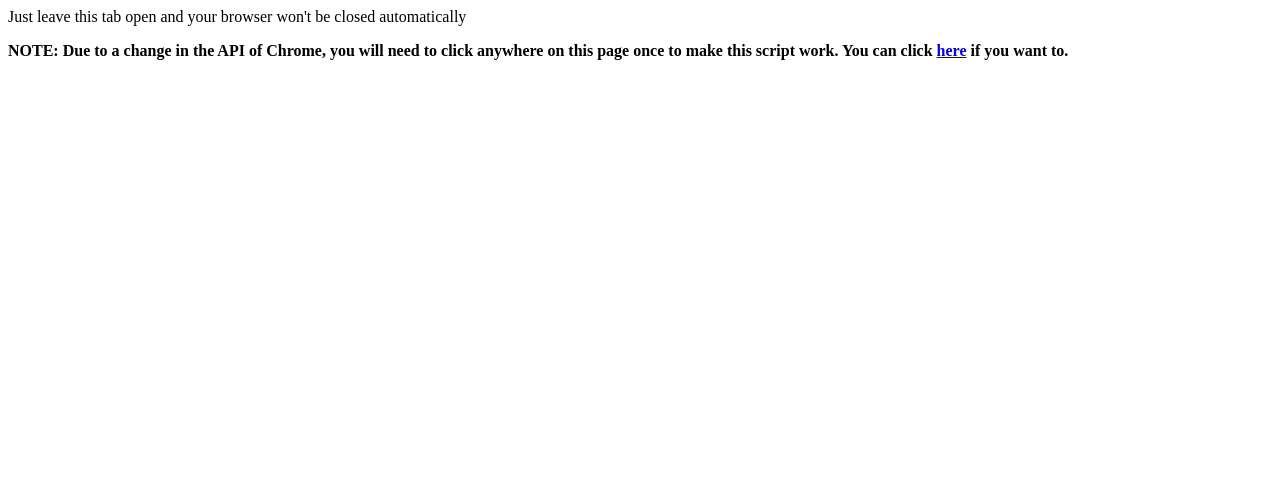
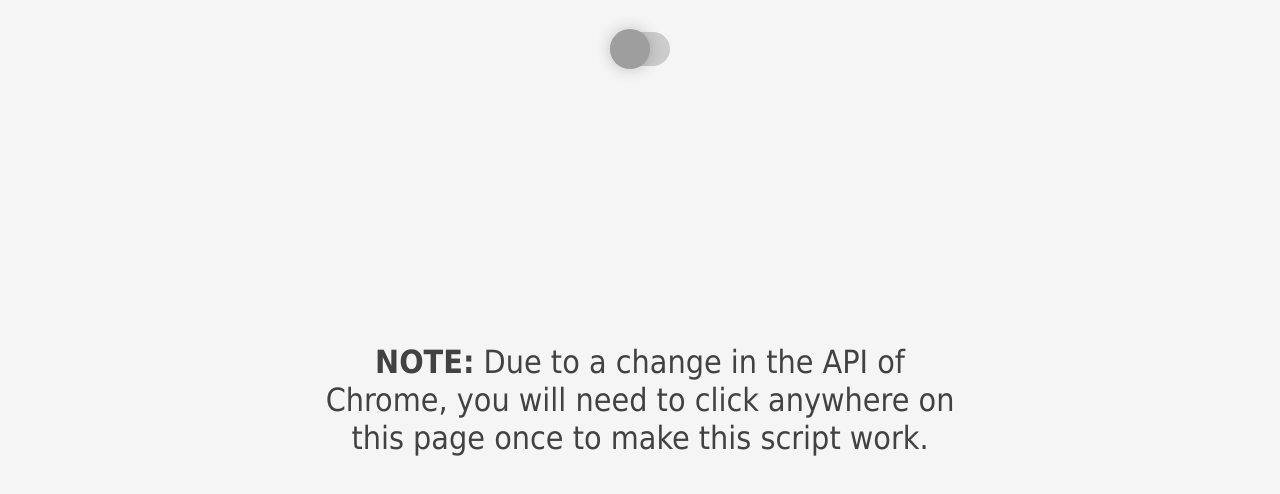
Before and after one commit to uzuki-P/close-confirmation-tab, a plain HTML site: page index.html in a window 1280 px wide. Drawn offline with Linux system fonts and the light colour scheme; grey boxes are pictures that could not be loaded.

Commit message:
Update index.html
update to new theme

```diff
--- a/index.html
+++ b/index.html
@@ -1,15 +1,165 @@
+<!DOCTYPE html>
+<html lang="en">
+  <head>
+    <meta charset="utf-8" />
+    <title>Prevent browser close tab</title>
+    <style>
+      body {
+        padding: 0;
+        margin: 0;
+        background-color: #f5f5f5;
+        color: #424242;
+        display: flex;
+        justify-content: center;
+        align-items: center;
+        text-align: center;
+        width: 100vw;
+        height: 100vh;
+        font-family: Tahoma, sans-serif;
+        font-size: 2rem;
+        transition: all 0.4s;
+        transition-timing-function: ease-out;
+      }
 
-<!DOCTYPE html>
-<html>
-    <head>
-        <meta charset="utf-8">
-        <title>Prevent browser close tab</title>
-    </head>
-    <body>
-        <div id="desc">Just leave this tab open and your browser won't be closed automatically</div>
-        <p id="new-note"><strong>NOTE: Due to a change in the API of Chrome, you will need to click anywhere on this page once to make this script work. You can click <a href="javascript:void()">here</a> if you want to.</strong></p>
-        <script>
-          window.onbeforeunload = function() { return "Would you really like to close your browser?"; }
-        </script>
-    </body>
+      .dark-mode {
+        background-color: #424242;
+        color: #f5f5f5;
+        transition: all 0.4s;
+        transition-timing-function: ease-out;
+      }
+
+      ::-moz-selection {
+        color: white;
+        background: #e91e63;
+      }
+
+      ::selection {
+        color: white;
+        background: #e91e63;
+      }
+
+      .text {
+        width: 50vw;
+        padding: 0;
+        margin: 0;
+      }
+
+      .btn-toggle {
+        position: absolute;
+        top: 2rem;
+        align-items: center;
+      }
+    </style>
+
+    <!-- Stolen from https://codepen.io/haxzie/pen/xxKNEGM -->
+    <style>
+      /* The switch - the box around the slider */
+      .switch {
+        position: relative;
+        display: inline-block;
+        width: 60px;
+        height: 34px;
+      }
+
+      /* Hide default HTML checkbox */
+      .switch input {
+        opacity: 0;
+        width: 0;
+        height: 0;
+      }
+
+      /* The slider */
+      .slider {
+        position: absolute;
+        cursor: pointer;
+        top: 0;
+        left: 0;
+        right: 0;
+        bottom: 0;
+        background-color: #ccc;
+        -webkit-transition: 0.4s;
+        transition: 0.4s;
+      }
+
+      .slider:before {
+        position: absolute;
+        content: "";
+        height: 40px;
+        width: 40px;
+        left: 0px;
+        bottom: 4px;
+        top: 0;
+        bottom: 0;
+        margin: auto 0;
+        -webkit-transition: 0.4s;
+        transition: 0.4s;
+        box-shadow: 0 0px 15px #2020203d;
+        background: white url("https://i.ibb.co/FxzBYR9/night.png");
+        background-repeat: no-repeat;
+        background-position: center;
+      }
+
+      input:checked + .slider {
+        background-color: #2196f3;
+      }
+
+      input:focus + .slider {
+        box-shadow: 0 0 1px #2196f3;
+      }
+
+      input:checked + .slider:before {
+        -webkit-transform: translateX(24px);
+        -ms-transform: translateX(24px);
+        transform: translateX(24px);
+        background: white url("https://i.ibb.co/7JfqXxB/sunny.png");
+        background-repeat: no-repeat;
+        background-position: center;
+      }
+
+      /* Rounded sliders */
+      .slider.round {
+        border-radius: 34px;
+      }
+
+      .slider.round:before {
+        border-radius: 50%;
+      }
+    </style>
+  </head>
+  <body>
+    <p class="text">
+      <b>NOTE:</b> Due to a change in the API of Chrome, you will need to click
+      anywhere on this page once to make this script work.
+    </p>
+
+    <div class="btn-toggle">
+      <label id="switch" class="switch">
+        <input type="checkbox" onchange="toggleTheme()" id="slider" />
+        <span class="slider round"></span>
+      </label>
+    </div>
+
+    <script>
+      window.onbeforeunload = function () {
+        return "Would you really like to close your browser?";
+      };
+
+      const bodyClassList = document.body.classList;
+      const darkModeClassName = "dark-mode";
+
+      function toggleTheme() {
+        bodyClassList.toggle(darkModeClassName);
+      }
+
+      window
+        .matchMedia("(prefers-color-scheme: dark)")
+        .addEventListener("change", function (e) {
+          if (e.matches) {
+            bodyClassList.add(darkModeClassName);
+          } else {
+            bodyClassList.remove(darkModeClassName);
+          }
+        });
+    </script>
+  </body>
 </html>
```
